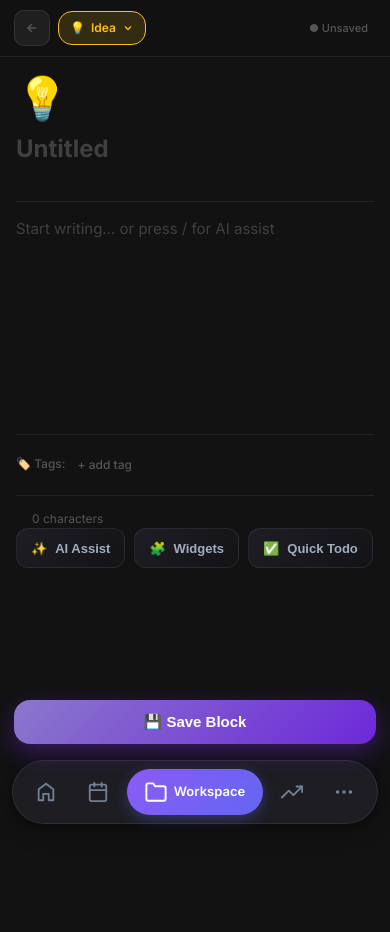
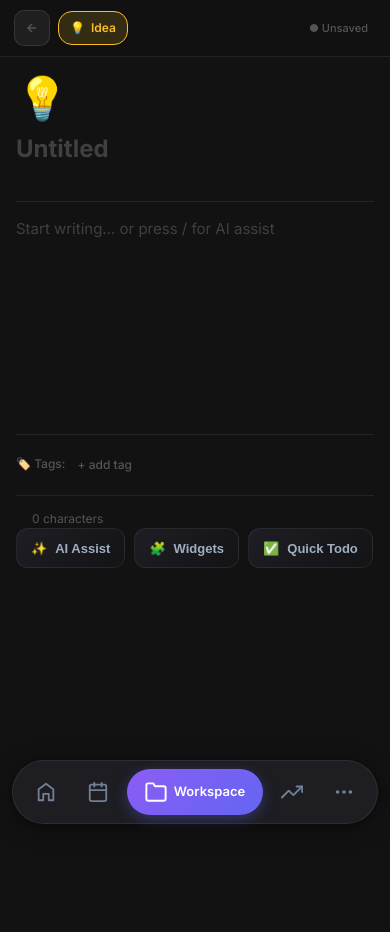
Before and after one commit to Yoagesh7/PAI_v1.ai, a Flask app: page /workspace/new in a window 390 px wide. Run offline with Flask 3, Linux system fonts and the light colour scheme; the visitor is signed in with stand-in values (Sample User, id 1); some libraries are stand-ins or nearby versions.

Commit message:
ui: simplify mobile editor and remove save bar

```diff
--- a/web/templates/block_editor.html
+++ b/web/templates/block_editor.html
@@ -421,20 +421,6 @@
 .skel-line.w90 { width: 90%; }
 @keyframes shimmer { 0%{background-position:200% 0} 100%{background-position:-200% 0} }
 
-/* ── Bottom save bar (mobile) ────────────────────── */
-.ed-save-bar {
-  display: none;
-  position: fixed; bottom: calc(90px + env(safe-area-inset-bottom,0px));
-  left: 12px; right: 12px;
-  background: linear-gradient(135deg, var(--ed-accent), #6D28D9);
-  color: #fff; font-size: 16px; font-weight: 700;
-  padding: 14px; border-radius: 16px; border: none;
-  cursor: pointer; z-index: 1300;
-  box-shadow: 0 8px 24px rgba(109,40,217,.4);
-  transition: opacity .15s;
-}
-.ed-save-bar:active { opacity: .88; }
-
 /* -- Responsive: Mobile (≤768px — matches base.html) -- */
 @media (max-width: 768px) {
 
@@ -454,6 +440,10 @@
     padding: 7px 11px; font-size: 12px; border-radius: 14px;
     min-height: 34px;
   }
+  .ed-type-pill .chevron,
+  .ed-type-drop {
+    display: none !important;
+  }
   .ed-type-drop {
     left: -40px; min-width: 160px; border-radius: 12px;
   }
@@ -464,7 +454,7 @@
   .ed-topbar-right { gap: 8px; }
   .ed-save-status { font-size: 11px; padding: 3px 8px; }
 
-  /* Hide desktop save, use floating bar */
+  /* Hide desktop save on mobile; rely on auto-save */
   .ed-topbar-right .ed-tb-btn.primary { display: none; }
   .ed-tb-btn { padding: 7px 10px; font-size: 12px; min-height: 34px; }
 
@@ -556,17 +546,6 @@
   .ed-widget-name { font-size: 14px; margin-bottom: 6px; }
   .ed-widget-desc { font-size: 12px; }
 
-  /* ─── Floating save bar ─── */
-  .ed-save-bar {
-    display: block;
-    padding: 13px 16px;
-    border-radius: 16px;
-    font-size: 15px;
-    bottom: calc(100px + env(safe-area-inset-bottom,0px));
-    left: 14px; right: 14px;
-    -webkit-tap-highlight-color: transparent;
-  }
-  .ed-save-bar:active { transform: scale(.97); opacity: .88; }
 }
 
 /* -- Extra-small screens (iPhone SE etc.) -- */
@@ -580,7 +559,6 @@
   .ed-type-pill { padding: 6px 9px; font-size: 11px; }
   .ed-toolbar { padding: 0 14px; }
   .ed-tool-btn { padding: 9px 12px; font-size: 12px; }
-  .ed-save-bar { left: 10px; right: 10px; padding: 11px 14px; font-size: 14px; }
 }
 </style>
 
@@ -784,9 +762,6 @@
   </div>
 
 </div><!-- /ed-page -->
-
-<!-- Mobile save bar -->
-<button class="ed-save-bar" onclick="saveBlock()">💾 Save Block</button>
 
 <script id="existingBlockData" type="application/json">{{ block | tojson if block else 'null' }}</script>
 <script id="requestedBlockId" type="application/json">{{ requested_block_id | tojson if requested_block_id is defined else 'null' }}</script>
@@ -1160,6 +1135,7 @@ async function saveBlock(isAuto = false) {
 
 function flashSaveSuccess() {
   const btn = document.getElementById('saveBtn');
+  if (!btn) return;
   const orig = btn.innerHTML;
   btn.innerHTML = '✅ Saved';
   btn.disabled = true;
```
